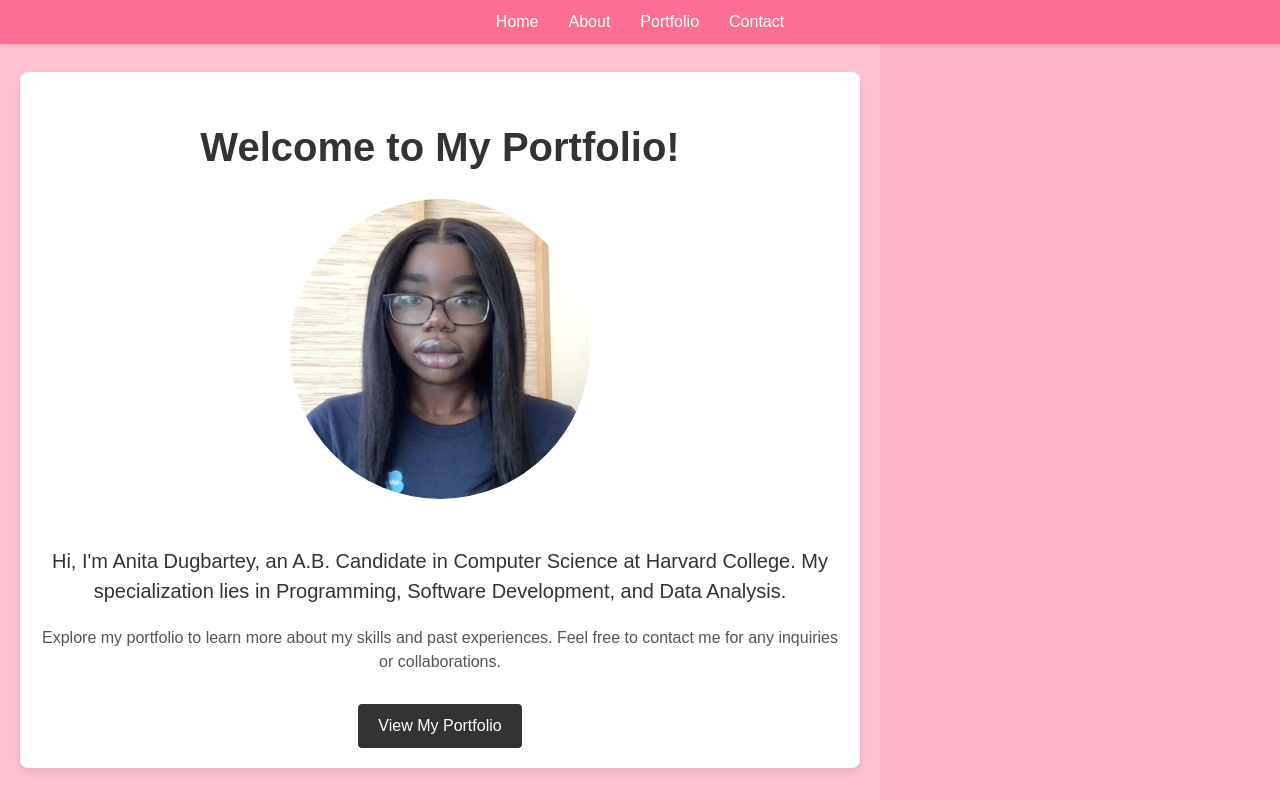
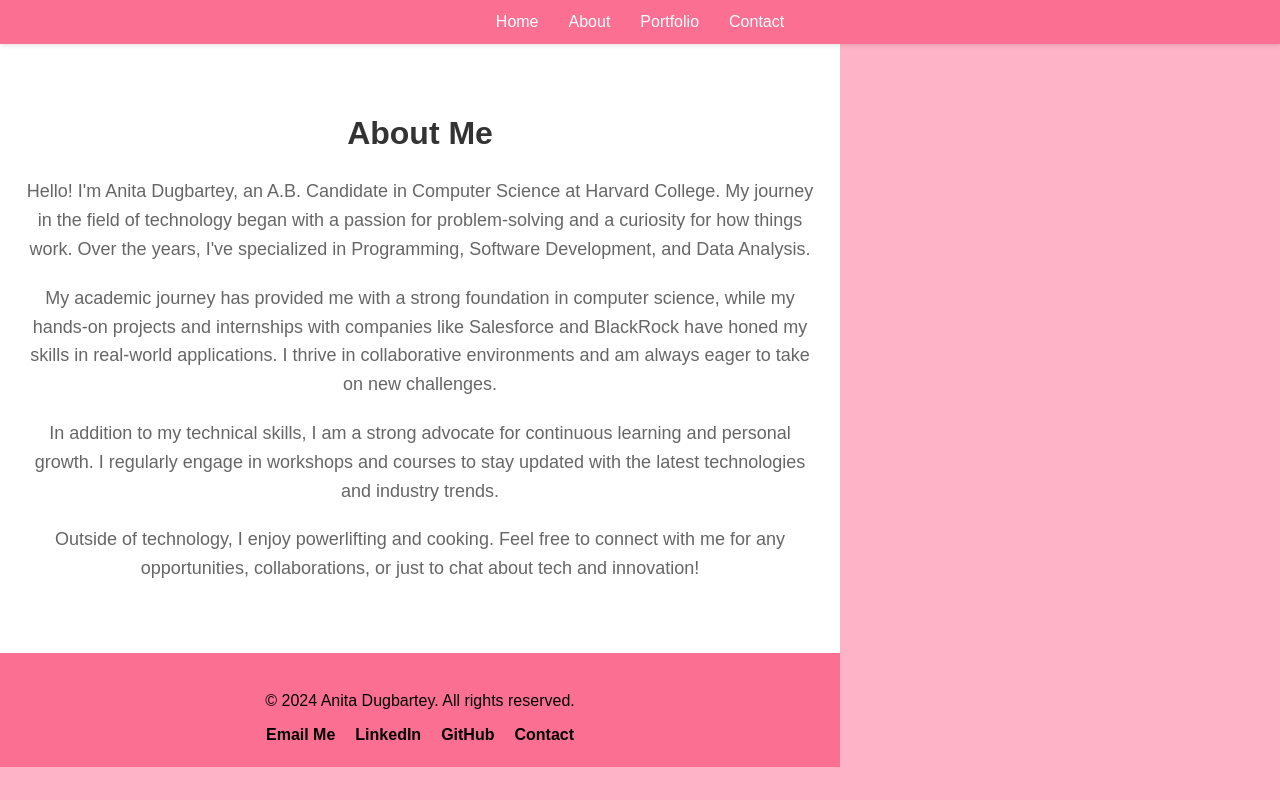
Before and after one commit to anitadugbartey1/anita-portfolio, a React (Vite) app in the folder anita-portfolio/: page /about in a window 1280 px wide. Shown: the top 800 px of the page. Built offline with nearby package versions, Linux system fonts and the light colour scheme.

Commit message:
contact and react router links

```diff
--- a/anita-portfolio/package.json
+++ b/anita-portfolio/package.json
@@ -11,7 +11,8 @@
   },
   "dependencies": {
     "react": "^18.3.1",
-    "react-dom": "^18.3.1"
+    "react-dom": "^18.3.1",
+    "react-router-dom": "^6.26.0"
   },
   "devDependencies": {
     "@eslint/js": "^9.8.0",
--- a/anita-portfolio/src/About.css
+++ b/anita-portfolio/src/About.css
@@ -0,0 +1,28 @@
+/* About.css */
+.about {
+    background-color: #f9f9f9;
+    padding: 50px 20px;
+  }
+
+  .about-content {
+    max-width: 800px;
+    margin: 0 auto;
+    text-align: center;
+  }
+
+  .about-title {
+    font-size: 2rem;
+    color: #333;
+    margin-bottom: 20px;
+  }
+
+  .about-text {
+    text-align: left;
+    font-size: 1rem;
+    line-height: 1.6;
+    color: #666;
+  }
+
+  .about-text p {
+    margin-bottom: 20px;
+  }
--- a/anita-portfolio/src/About.jsx
+++ b/anita-portfolio/src/About.jsx
@@ -0,0 +1,28 @@
+import React from 'react';
+import './About.css'; // Include this file for styling
+
+const About = () => {
+  return (
+    <section id="about" className="about">
+      <div className="about-content">
+        <h2 className="about-title">About Me</h2>
+        <div className="about-text">
+          <p>
+            Hello! I'm Anita Dugbartey, an A.B. Candidate in Computer Science at Harvard College. My journey in the field of technology began with a passion for problem-solving and a curiosity for how things work. Over the years, I've specialized in Programming, Software Development, and Data Analysis.
+          </p>
+          <p>
+            My academic journey has provided me with a strong foundation in computer science, while my hands-on projects and internships with companies like Salesforce and BlackRock have honed my skills in real-world applications. I thrive in collaborative environments and am always eager to take on new challenges.
+          </p>
+          <p>
+            In addition to my technical skills, I am a strong advocate for continuous learning and personal growth. I regularly engage in workshops and courses to stay updated with the latest technologies and industry trends.
+          </p>
+          <p>
+            Outside of technology, I enjoy powerlifting and cooking. Feel free to connect with me for any opportunities, collaborations, or just to chat about tech and innovation!
+          </p>
+        </div>
+      </div>
+    </section>
+  );
+};
+
+export default About;
--- a/anita-portfolio/src/App.jsx
+++ b/anita-portfolio/src/App.jsx
@@ -1,16 +1,27 @@
 import React from 'react';
-import Navbar from './Navbar'; // Note the relative path
+import { BrowserRouter as Router, Route, Routes } from 'react-router-dom';
+import Navbar from './Navbar';
+import Portfolio from './Portfolio';
+import About from './About';
+import Contact from './Contact'; // Import the Contact component
+import Footer from './Footer'; // Import the Footer component
 import Home from './Home';
-import Footer from './Footer';
 import './App.css';
 
 function App() {
   return (
-    <div>
-      <Navbar/>
-      <Home/>
-      <Footer/>
-    </div>
+    <Router>
+      <div>
+        <Navbar />
+        <Routes>
+          <Route path="/" element={<Home />} />
+          <Route path="/portfolio" element={<Portfolio />} />
+          <Route path="/about" element={<About />} />
+          <Route path="/contact" element={<Contact />} />
+        </Routes>
+        <Footer />
+      </div>
+    </Router>
   );
 }
 
--- a/anita-portfolio/src/Contact.css
+++ b/anita-portfolio/src/Contact.css
@@ -8,7 +8,7 @@
   }
 
   .contact h1 {
-    color: #2c3e50;
+    color: #000000;
     margin-bottom: 1rem;
   }
 
--- a/anita-portfolio/src/Footer.css
+++ b/anita-portfolio/src/Footer.css
@@ -1,7 +1,7 @@
 /* Footer.css */
 .footer {
-    background-color: #333;
-    color: white;
+    background-color: #fb6f92;
+    color: rgb(0, 0, 0);
     padding: 20px;
     text-align: center;
   }
@@ -27,7 +27,7 @@
   }
 
   .footer-link {
-    color: white;
+    color: rgb(0, 0, 0);
     text-decoration: none;
     font-weight: bold;
   }
--- a/anita-portfolio/src/Home.jsx
+++ b/anita-portfolio/src/Home.jsx
@@ -14,7 +14,7 @@ const Home = () => {
         <p className="home-description">
           Explore my portfolio to learn more about my skills and past experiences. Feel free to contact me for any inquiries or collaborations.
         </p>
-        <a href="#portfolio" className="home-button">View My Portfolio</a>
+        <a href="/portfolio" className="home-button">View My Portfolio</a>
       </div>
     </section>
   );
--- a/anita-portfolio/src/Navbar.jsx
+++ b/anita-portfolio/src/Navbar.jsx
@@ -1,17 +1,18 @@
 import React from 'react';
+import { Link } from 'react-router-dom';
 import './Navbar.css';
 
 const Navbar = () => {
   return (
     <nav className="navbar">
       <ul className="navbar-menu">
-        <li><a href="Home.jsx">Home</a></li>
-        <li><a href="About.jsx">About</a></li>
-        <li><a href="Portfolio.jsx">Portfolio</a></li>
-        <li><a href="Contact.jsx">Contact</a></li>
+        <li><Link to="/">Home</Link></li>
+        <li><Link to="/about">About</Link></li>
+        <li><Link to="/portfolio">Portfolio</Link></li>
+        <li><Link to="/contact">Contact</Link></li>
       </ul>
     </nav>
   );
-}
+};
 
 export default Navbar;
```
Also changed, not shown: 1 other file (tests, documents, lock files or other folders).
